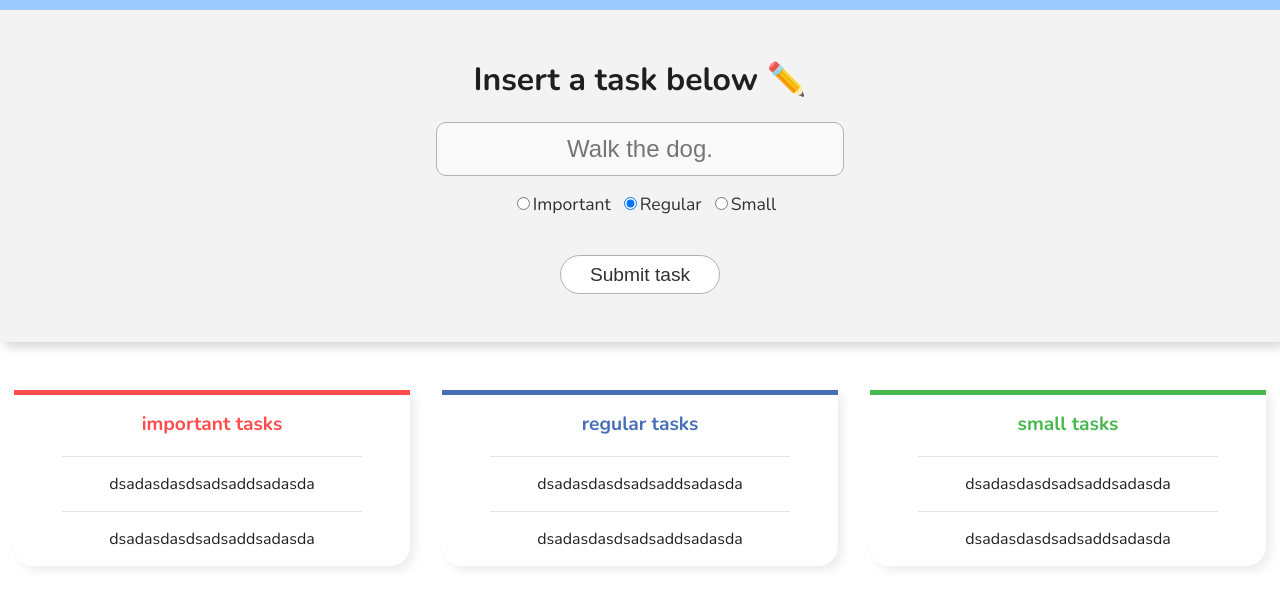
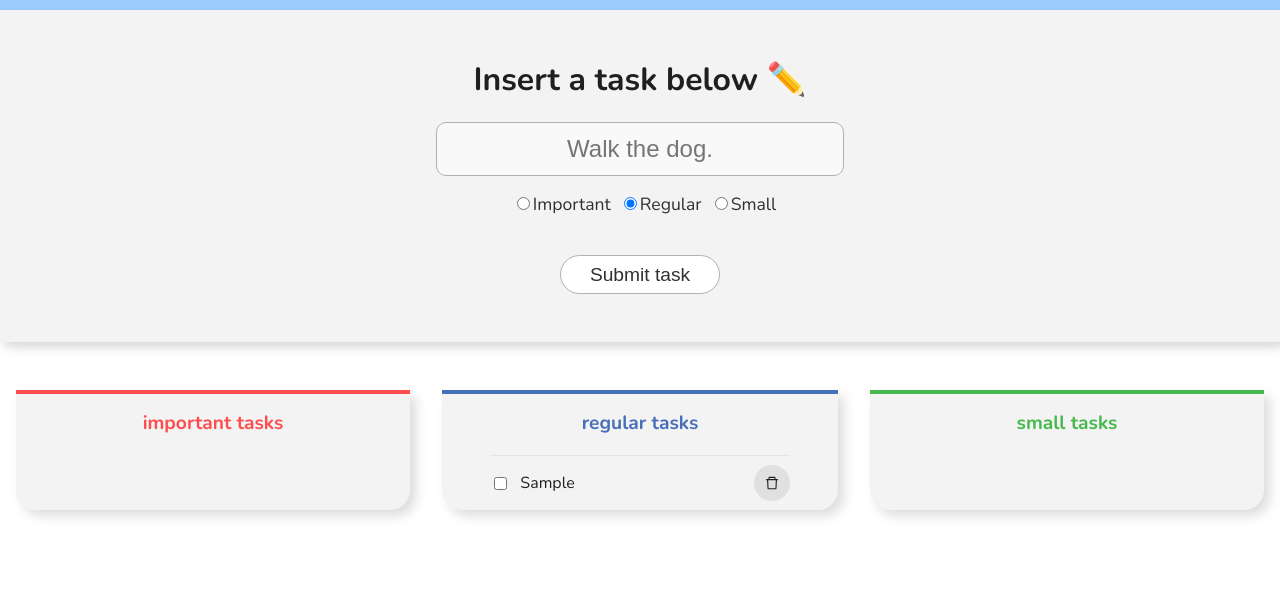
Before and after one commit to JJMarques/redux-tasklist, a React (Create React App) app: page / in a window 1280 px wide. Both pictures are taken after typing "Sample" into the empty fields and a click on the button "Submit task". Shown: the top 608 px of the page. Built offline with nearby package versions, Linux system fonts and the light colour scheme.

Commit message:
displaying the tasks

```diff
--- a/package.json
+++ b/package.json
@@ -9,6 +9,7 @@
     "@testing-library/user-event": "^7.2.1",
     "react": "^17.0.1",
     "react-dom": "^17.0.1",
+    "react-icons": "^4.1.0",
     "react-redux": "^7.2.2",
     "react-scripts": "4.0.1"
   },
--- a/src/features/task/Input.js
+++ b/src/features/task/Input.js
@@ -19,8 +19,9 @@ export function Input() {
         if (taskInput) {
                 dispatch(insertTask({
                     type: taskType,
-                    date: new Date(),
-                    description: taskInput
+                    date: String(new Date()),
+                    description: taskInput,
+                    checked: false
                 }))
         }
         setTaskInput('')
--- /dev/null
+++ b/src/features/task/TaskItem.js
@@ -0,0 +1,26 @@
+import { AiOutlineDelete } from 'react-icons/ai'
+import styles from './TasksDisplay.module.css'
+
+import { deleteTask } from './taskSlice'
+import { useDispatch } from 'react-redux'
+
+export function TaskItem({ task }) {
+    const dispatch = useDispatch()
+
+    return(
+        <div className={styles.taskContainer} key={task.date}>
+            <div>
+                <input type="checkbox" />
+                <p>{task.description}</p>
+            </div>
+            <div
+                className={styles.deleteButton}
+                onClick={() => dispatch(deleteTask({
+                    task
+                }))}
+            >
+                <AiOutlineDelete />
+            </div>
+        </div>
+    )
+}
--- a/src/features/task/TasksDisplay.js
+++ b/src/features/task/TasksDisplay.js
@@ -1,21 +1,35 @@
 import styles from './TasksDisplay.module.css'
+import { useSelector } from 'react-redux'
+import { selectTasks } from './taskSlice'
+import { TaskItem } from './TaskItem'
 
 export function TasksDisplay({ type }){
 
+    const { task } = useSelector(selectTasks)
+    let tasksList
+    if (type === 'important') {
+        tasksList = task.importantTasks.map((t) => (
+            <TaskItem task={t} key={t.date} />
+        ))
+    } else if (type === 'small') {
+        tasksList = task.smallTasks.map((t) => (
+            <TaskItem task={t} key={t.date} />
+        ))
+    } else if (type === 'regular') {
+        tasksList = task.regularTasks.map((t) => (
+            <TaskItem task={t} key={t.date} />
+        ))
+    }
+
     const color = {
-        borderTop: `5px solid ${type === 'important' ? 'rgb(255, 77, 77)' : type === 'small' ? 'rgb(71, 184, 77)' : 'rgb(71, 111, 184)'}`,
+        borderTop: `4px solid ${type === 'important' ? 'rgb(255, 77, 77)' : type === 'small' ? 'rgb(71, 184, 77)' : 'rgb(71, 111, 184)'}`,
         color: type === 'important' ? 'rgb(255, 77, 77)' : type === 'small' ? 'rgb(71, 184, 77)' : 'rgb(71, 111, 184)'
     }
 
     return(
         <div style={color} className={styles.TasksDisplay}>
             <h2>{type} tasks</h2>
-            <div className={styles.taskContainer}>
-                <p>dsadasdasdsadsaddsadasda</p>
-            </div>
-            <div className={styles.taskContainer}>
-                <p>dsadasdasdsadsaddsadasda</p>
-            </div>
+            {tasksList}
         </div>
     )
 }
--- a/src/features/task/TasksDisplay.module.css
+++ b/src/features/task/TasksDisplay.module.css
@@ -1,11 +1,13 @@
 .TasksDisplay {
+    width: 300px;
     margin: 1em;
+    margin-bottom: 3em;
     padding: 0 3em;
     border-radius: 0 0 20px 20px;
     color: rgb(49, 49, 49);
-    background: #ffffff;
-    box-shadow:  5px 5px 10px #ededed,
-    -5px -5px 10px #ffffff;
+    background: #F3F3F3;
+    box-shadow:  6px 6px 12px #dddddd,
+    -6px -6px 12px #ffffff;
     display: flex;
     flex-direction: column;
     align-items: center;
@@ -21,4 +23,40 @@
     width: 300px;
     height: auto;
     border-top: 1px solid rgb(228, 228, 228);
+    display: flex;
+    align-items: center;
+    justify-content: space-between;
 }
+
+.taskContainer div {
+    display: flex;
+    align-items: center;
+}
+
+.taskContainer input {
+    margin-right: 1em;
+    cursor: pointer;
+}
+
+.deleteButton {
+    cursor: pointer;
+    padding: 10px;
+    background: rgb(224, 224, 224);
+    border-radius: 50%;
+    transition: all 0.2s ease-in-out;
+}
+
+.deleteButton:hover {
+    background: rgb(207, 207, 207);
+    color: rgb(255, 56, 56)
+}
+
+@media only screen and (max-width: 1250px) {
+    .TasksDisplay {
+        width: 94%;
+        padding: 0;
+    }
+    .taskContainer {
+        width: 80%;
+    }
+}
--- a/src/features/task/taskSlice.js
+++ b/src/features/task/taskSlice.js
@@ -3,7 +3,7 @@ import { createSlice } from '@reduxjs/toolkit'
 let initialState = {
     importantTasks: [],
     smallTasks: [],
-    regularTaks: []
+    regularTasks: []
 }
 
 export const taskSlice = createSlice({
@@ -16,10 +16,25 @@ export const taskSlice = createSlice({
                     state.importantTasks.push(action.payload);
                     break
                 case 'regular':
-                    state.regularTaks.push(action.payload);
+                    state.regularTasks.push(action.payload);
                     break
                 case 'small':
                     state.smallTasks.push(action.payload);
+                    break
+                default: return state
+            }
+        },
+        deleteTask: (state, action) => {
+            console.log(action.payload.task);
+            switch (action.payload.type) {
+                case 'important':
+                    /* state.importantTasks.push(action.payload); */
+                    break
+                case 'regular':
+                    /* state.regularTasks.push(action.payload); */
+                    break
+                case 'small':
+                    /* state.smallTasks.push(action.payload); */
                     break
                 default: return state
             }
@@ -27,7 +42,7 @@ export const taskSlice = createSlice({
     }
 })
 
-export const { insertTask } = taskSlice.actions;
+export const { insertTask, deleteTask } = taskSlice.actions;
 
 export const selectTasks = state => state
 
```
Also changed, not shown: 2 other files (tests, documents, lock files or other folders).
